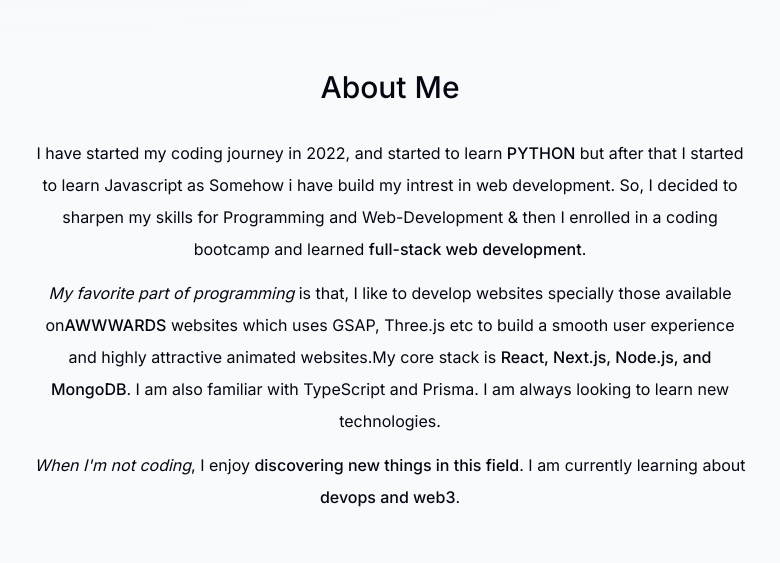
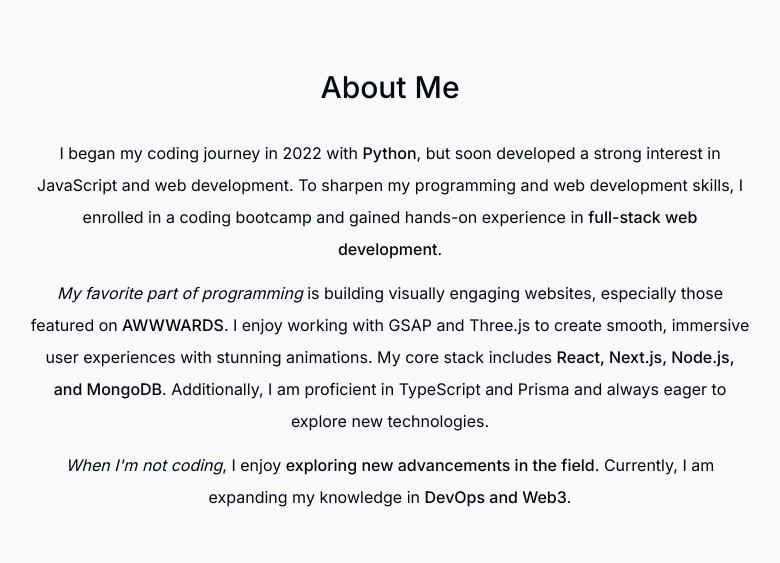
Before and after one commit to GitYashRepo/portfolio, a Next.js app: page / in a window 1280 px wide. Shown: the part 880-1443 px from the top of the page, without its empty margins (250-1030 px from the left). Built offline with nearby package versions, Linux system fonts and the light colour scheme; no server answers.

Commit message:
updated the experience section

```diff
--- a/components/about.tsx
+++ b/components/about.tsx
@@ -19,29 +19,32 @@
     >
       <SectionHeading>About me</SectionHeading>
       <p className="mb-3">
-        I have started my coding journey in 2022, and started to learn{" "}
-        <span className="font-medium">PYTHON</span> but after that I started
-        to learn Javascript as Somehow i have build my intrest in web development.
-        So, I decided to sharpen my skills for Programming and Web-Development
-        & then I enrolled in a coding bootcamp and learned{" "}
-        <span className="font-medium">full-stack web development</span>.{" "}
-        </p>
-        <p className="mb-3">
-        <span className="italic">My favorite part of programming</span> is that,
-        I like to develop websites specially those available on
-        <span className="font-medium">AWWWARDS</span> websites which uses GSAP,
-        Three.js etc to build a smooth user experience and highly attractive animated
-        websites.My core stack is{" "}
-        <span className="font-medium">React, Next.js, Node.js, and MongoDB</span>
-        . I am also familiar with TypeScript and Prisma. I am always looking to
-        learn new technologies.
-      </p>
+  I began my coding journey in 2022 with{" "}
+  <span className="font-medium">Python</span>, but soon developed a strong
+  interest in JavaScript and web development. To sharpen my programming and
+  web development skills, I enrolled in a coding bootcamp and gained hands-on
+  experience in{" "}
+  <span className="font-medium">full-stack web development</span>.
+</p>
 
-      <p>
-        <span className="italic">When I'm not coding</span>,  I enjoy{" "}
-        <span className="font-medium">discovering new things in this field</span>.
-        I am currently learning about{" "} <span className="font-medium">devops and web3</span>.
-      </p>
+<p className="mb-3">
+  <span className="italic">My favorite part of programming</span> is building
+  visually engaging websites, especially those featured on
+  <span className="font-medium"> AWWWARDS</span>. I enjoy working with GSAP
+  and Three.js to create smooth, immersive user experiences with stunning
+  animations. My core stack includes{" "}
+  <span className="font-medium">React, Next.js, Node.js, and MongoDB</span>.
+  Additionally, I am proficient in TypeScript and Prisma and always eager to
+  explore new technologies.
+</p>
+
+<p>
+  <span className="italic">When I'm not coding</span>, I enjoy{" "}
+  <span className="font-medium">exploring new advancements in the field</span>.
+  Currently, I am expanding my knowledge in{" "}
+  <span className="font-medium">DevOps and Web3</span>.
+</p>
+
     </motion.section>
   );
 }
```
